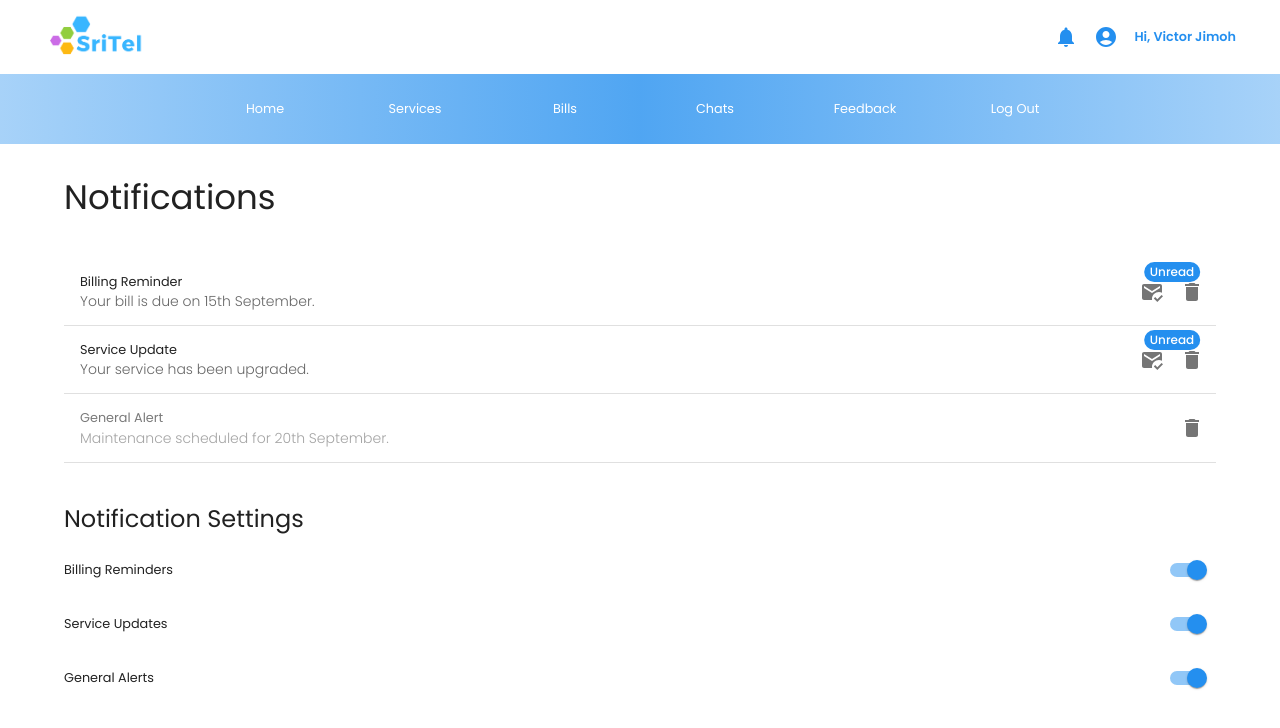
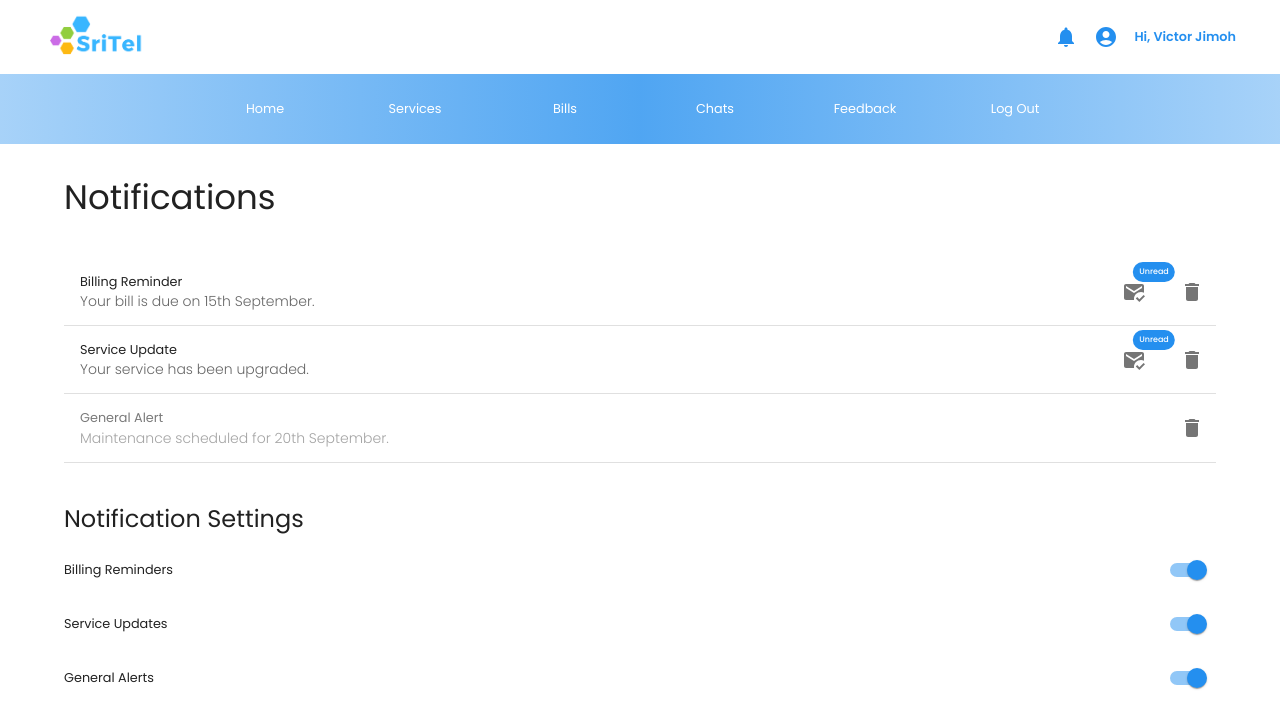
Before and after one commit to EGD-Dithmeena/MA_Web, a React (Create React App) app in the folder frontend/: page /notification/home in a window 1280 px wide. Shown: the top 728 px of the page. Built offline with nearby package versions, Linux system fonts and the light colour scheme.

Commit message:
Notification Done

```diff
--- a/frontend/src/Pages/NotificationPages/NotificationPage1.jsx
+++ b/frontend/src/Pages/NotificationPages/NotificationPage1.jsx
@@ -1,19 +1,5 @@
 import React, { useState } from 'react';
-import {
-  Box,
-  Container,
-  Typography,
-  List,
-  ListItem,
-  ListItemText,
-  ListItemSecondaryAction,
-  IconButton,
-  Switch,
-  Divider,
-  Badge,
-  Snackbar,
-  Alert,
-} from '@mui/material';
+import { Box, Container, Typography, List, ListItem, ListItemText, ListItemSecondaryAction, IconButton, Switch, Divider,Badge, Snackbar, Alert, } from '@mui/material';
 import DeleteIcon from '@mui/icons-material/Delete';
 import MarkEmailReadIcon from '@mui/icons-material/MarkEmailRead';
 
@@ -84,7 +70,18 @@ export const NotificationPage1 = () => {
                 <ListItemSecondaryAction>
                   {/* Badge for unread notifications */}
                   {notification.unread && (
-                    <Badge color="primary" badgeContent="Unread">
+                    <Badge
+                      color="primary"
+                      badgeContent="Unread"
+                      sx={{
+                        '& .MuiBadge-badge': {
+                          fontSize: '0.5rem', // Reduce font size
+                          minWidth: '20px', // Adjust width of the badge
+                          height: '20px', // Adjust height of the badge
+                        },
+                      }}
+                      style={{ marginRight: '18px' }}
+                    >
                       <IconButton onClick={() => handleMarkAsRead(notification.id)}>
                         <MarkEmailReadIcon />
                       </IconButton>
```
